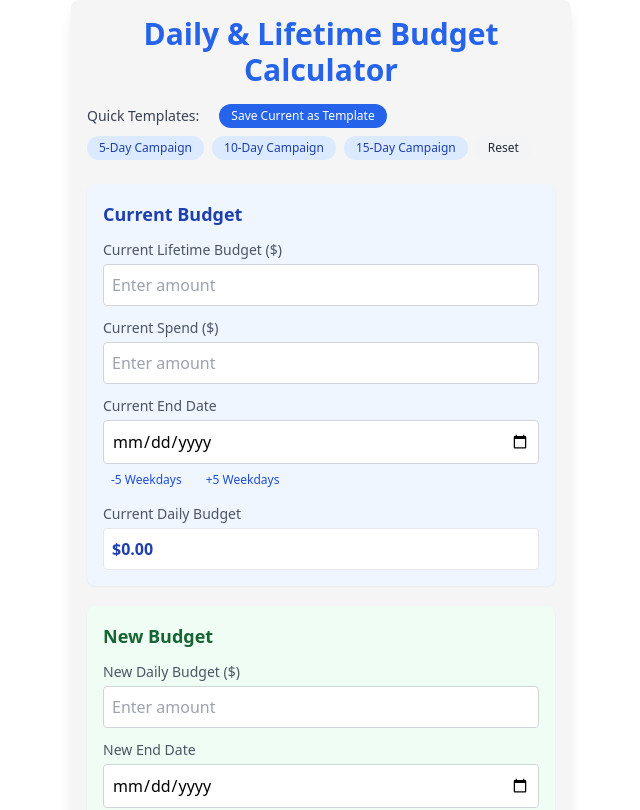
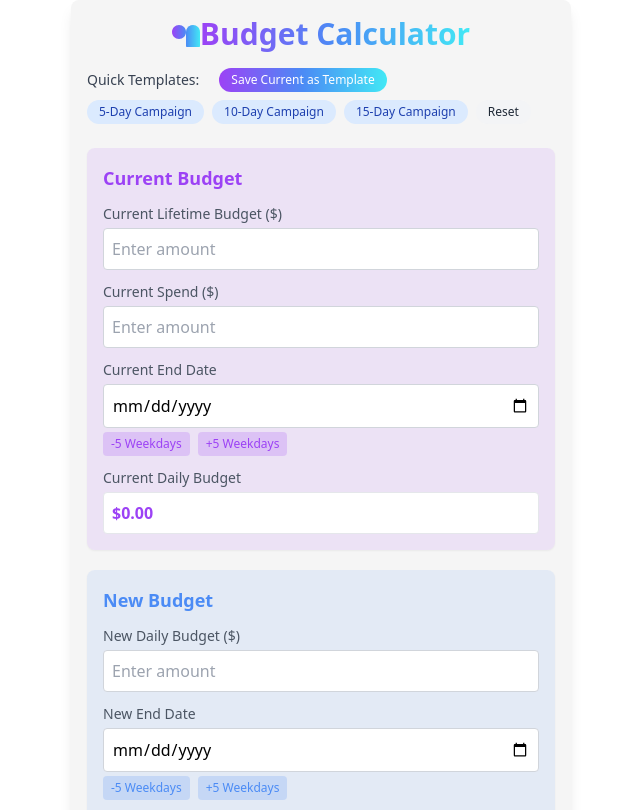
Before and after one commit to niksaderek/budget_cal, a React (Create React App) app: page / in a window 1280 px wide. Shown: the top 810 px of the page, without its empty margins (319-959 px from the left). Built offline with nearby package versions, Linux system fonts and the light colour scheme.

Commit message:
Update App.js

```diff
--- a/src/App.js
+++ b/src/App.js
@@ -445,7 +445,29 @@ const BudgetCalculator = () => {
 
   return (
     <div className="mx-auto p-4 rounded-lg shadow-lg" style={{ maxWidth: '500px', width: '100%', backgroundColor: '#f5f5f5' }}>
-      <h1 className="text-2xl md:text-3xl font-bold text-center mb-2" style={{ color: '#2563EB' }}>Daily & Lifetime Budget Calculator</h1>
+      <div className="flex items-center justify-center mb-2">
+        <svg width="28" height="28" viewBox="0 0 28 28" fill="none" xmlns="http://www.w3.org/2000/svg" className="mr-2">
+          <path d="M7 19C10.866 19 14 15.866 14 12C14 8.13401 10.866 5 7 5C3.13401 5 0 8.13401 0 12C0 15.866 3.13401 19 7 19Z" fill="url(#paint0_linear)"/>
+          <path d="M21 5C17.134 5 14 8.13401 14 12V26C14 26.5523 14.4477 27 15 27H27C27.5523 27 28 26.5523 28 26V12C28 8.13401 24.866 5 21 5Z" fill="url(#paint1_linear)"/>
+          <defs>
+            <linearGradient id="paint0_linear" x1="0" y1="12" x2="14" y2="12" gradientUnits="userSpaceOnUse">
+              <stop stopColor="#9C42F5"/>
+              <stop offset="1" stopColor="#4B8BF5"/>
+            </linearGradient>
+            <linearGradient id="paint1_linear" x1="14" y1="16" x2="28" y2="16" gradientUnits="userSpaceOnUse">
+              <stop stopColor="#4B8BF5"/>
+              <stop offset="1" stopColor="#42E8F5"/>
+            </linearGradient>
+          </defs>
+        </svg>
+        <h1 className="text-2xl md:text-3xl font-bold text-center" style={{
+          background: "linear-gradient(90deg, #9C42F5 0%, #4B8BF5 50%, #42E8F5 100%)",
+          WebkitBackgroundClip: "text",
+          WebkitTextFillColor: "transparent",
+          backgroundClip: "text",
+          color: "transparent"
+        }}>Budget Calculator</h1>
+      </div>
       <p className="text-xs text-center mb-4 text-gray-500"></p>
 
       {/* Templates */}
@@ -454,7 +476,11 @@ const BudgetCalculator = () => {
           <h3 className="text-sm font-medium text-gray-700">Quick Templates:</h3>
           <button
             onClick={() => setShowSaveTemplateModal(true)}
-            className="px-3 py-1 text-xs rounded-full bg-blue-600 text-white hover:bg-blue-700 transition-colors ml-4"
+            className="px-3 py-1 text-xs rounded-full hover:bg-opacity-80 transition-colors ml-4"
+            style={{
+              background: "linear-gradient(90deg, #9C42F5 0%, #4B8BF5 50%, #42E8F5 100%)",
+              color: "white"
+            }}
           >
             Save Current as Template
           </button>
@@ -566,8 +592,8 @@ const BudgetCalculator = () => {
 
       <div className="space-y-5">
         {/* Current Budget Section */}
-        <div className="p-4 rounded-lg shadow-sm" style={{ backgroundColor: '#EFF6FF' }}>
-          <h2 className="text-lg font-semibold mb-3" style={{ color: '#1E40AF' }}>Current Budget</h2>
+        <div className="p-4 rounded-lg shadow-sm" style={{ backgroundColor: 'rgba(156, 66, 245, 0.1)' }}>
+          <h2 className="text-lg font-semibold mb-3" style={{ color: '#9C42F5' }}>Current Budget</h2>
 
           <div className="space-y-3">
             <div className="flex flex-col">
@@ -626,7 +652,8 @@ const BudgetCalculator = () => {
                     const newDate = subtractWeekdaysFromDate(budgetData.currentEndDate, 5);
                     handleDateChange('currentEndDate', newDate);
                   }}
-                  className="text-xs px-2 py-1 bg-blue-50 text-blue-700 rounded hover:bg-blue-100"
+                  className="text-xs px-2 py-1 rounded hover:bg-opacity-80"
+                  style={{ backgroundColor: 'rgba(156, 66, 245, 0.2)', color: '#9C42F5' }}
                 >
                   -5 Weekdays
                 </button>
@@ -635,7 +662,8 @@ const BudgetCalculator = () => {
                     const newDate = addWeekdaysToDate(budgetData.currentEndDate, 5);
                     handleDateChange('currentEndDate', newDate);
                   }}
-                  className="text-xs px-2 py-1 bg-blue-50 text-blue-700 rounded hover:bg-blue-100"
+                  className="text-xs px-2 py-1 rounded hover:bg-opacity-80"
+                  style={{ backgroundColor: 'rgba(156, 66, 245, 0.2)', color: '#9C42F5' }}
                 >
                   +5 Weekdays
                 </button>
@@ -644,7 +672,7 @@ const BudgetCalculator = () => {
 
             <div className="flex flex-col">
               <label className="text-sm font-medium text-gray-600 mb-1">Current Daily Budget</label>
-              <div className="p-2 bg-white border border-gray-200 rounded w-full font-semibold" style={{ color: '#1E40AF' }}>
+              <div className="p-2 bg-white border border-gray-200 rounded w-full font-semibold" style={{ color: '#9C42F5' }}>
                 {formatCurrency(budgetData.currentDailyBudget)}
               </div>
             </div>
@@ -652,8 +680,8 @@ const BudgetCalculator = () => {
         </div>
 
         {/* New Budget Section */}
-        <div className="p-4 rounded-lg shadow-sm" style={{ backgroundColor: '#F0FDF4' }}>
-          <h2 className="text-lg font-semibold mb-3" style={{ color: '#166534' }}>New Budget</h2>
+        <div className="p-4 rounded-lg shadow-sm" style={{ backgroundColor: 'rgba(75, 139, 245, 0.1)' }}>
+          <h2 className="text-lg font-semibold mb-3" style={{ color: '#4B8BF5' }}>New Budget</h2>
 
           <div className="space-y-3">
             <div className="flex flex-col">
@@ -694,7 +722,8 @@ const BudgetCalculator = () => {
                     const newDate = subtractWeekdaysFromDate(budgetData.newEndDate, 5);
                     handleDateChange('newEndDate', newDate);
                   }}
-                  className="text-xs px-2 py-1 bg-green-50 text-green-700 rounded hover:bg-green-100"
+                  className="text-xs px-2 py-1 rounded hover:bg-opacity-80"
+                  style={{ backgroundColor: 'rgba(75, 139, 245, 0.2)', color: '#4B8BF5' }}
                 >
                   -5 Weekdays
                 </button>
@@ -703,7 +732,8 @@ const BudgetCalculator = () => {
                     const newDate = addWeekdaysToDate(budgetData.newEndDate, 5);
                     handleDateChange('newEndDate', newDate);
                   }}
-                  className="text-xs px-2 py-1 bg-green-50 text-green-700 rounded hover:bg-green-100"
+                  className="text-xs px-2 py-1 rounded hover:bg-opacity-80"
+                  style={{ backgroundColor: 'rgba(75, 139, 245, 0.2)', color: '#4B8BF5' }}
                 >
                   +5 Weekdays
                 </button>
@@ -712,7 +742,7 @@ const BudgetCalculator = () => {
 
             <div className="flex flex-col">
               <label className="text-sm font-medium text-gray-600 mb-1">New Lifetime Budget</label>
-              <div className="p-2 bg-white border border-gray-200 rounded w-full font-semibold" style={{ color: '#166534' }}>
+              <div className="p-2 bg-white border border-gray-200 rounded w-full font-semibold" style={{ color: '#4B8BF5' }}>
                 {formatCurrency(budgetData.newLifetimeBudget)}
               </div>
             </div>
@@ -720,8 +750,8 @@ const BudgetCalculator = () => {
         </div>
 
         {/* Results Section */}
-        <div className="p-4 rounded-lg shadow-sm" style={{ backgroundColor: '#F5F3FF' }}>
-          <h2 className="text-lg font-semibold mb-3" style={{ color: '#5B21B6' }}>Budget Change</h2>
+        <div className="p-4 rounded-lg shadow-sm" style={{ backgroundColor: 'rgba(66, 232, 245, 0.1)' }}>
+          <h2 className="text-lg font-semibold mb-3" style={{ color: '#42E8F5' }}>Budget Change</h2>
 
           <div className="flex flex-col">
             <label className="text-sm font-medium text-gray-600 mb-1">Change in Lifetime Budget</label>
@@ -730,7 +760,7 @@ const BudgetCalculator = () => {
               style={{
                 backgroundColor: 'white',
                 color: budgetData.changeInLTBudget > 0 ? '#DC2626' :
-                       budgetData.changeInLTBudget < 0 ? '#16A34A' :
+                       budgetData.changeInLTBudget < 0 ? '#42E8F5' :
                        '#6B7280'
               }}
             >
```
